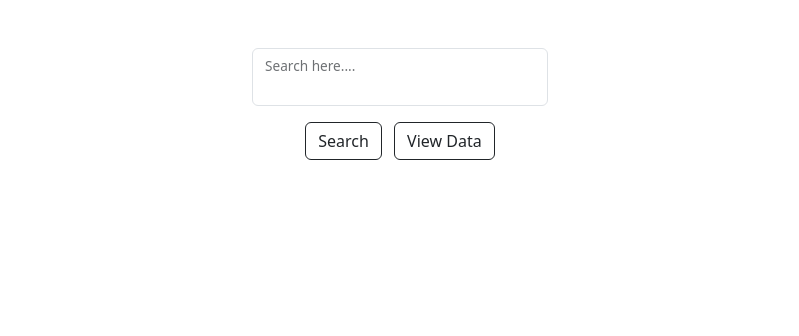
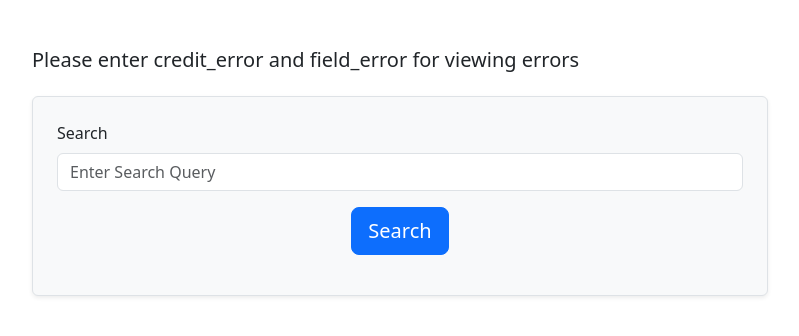
Before and after one commit to anupamkush9/Flipcart_scrapping_with_django, a Django app: page / in a window 1280 px wide. Shown: the top 336 px of the page, without its empty margins (240-1039 px from the left). Run offline with Django 4.2, Linux system fonts and the light colour scheme; the visitor is signed in with stand-in values (Sample User, id 1); parts of the project's set-up code (start-up, migrations or seed data) failed here and were passed over.

Commit message:
Dynamically-displaying-validation-error-message-on-ui-after-form-submission

```diff
--- a/data_store/urls.py
+++ b/data_store/urls.py
@@ -4,6 +4,7 @@ from . import views
 
 urlpatterns = [
     path("", views.search_key, name='search'),
+    path("post_search_query/", views.PostSearchQuery.as_view(), name='post-search-query'),
     path("show-data", views.show_data, name='show-data'),
     path("show-individual/<int:id>",views.show_individual,name='show-individual')
 ]
--- a/data_store/views.py
+++ b/data_store/views.py
@@ -2,6 +2,8 @@ from django.shortcuts import render,redirect
 from .scrapper_file import scrapper
 from .models import Datastore
 from django.contrib.auth.decorators import login_required
+from django.http import JsonResponse
+from django.views import View
 
 @login_required
 def search_key(request):
@@ -39,3 +41,15 @@ def show_individual(request, id):
         "data_store" : datastore.raw_data,
         "product_name" : datastore.search_query
     })
+
+
+class PostSearchQuery(View):
+    def post(self, request, *args, **kwargs):
+        search_query = request.POST.get('search_query')
+        errors_dict = {}
+        if search_query == "credit_error":
+            errors_dict["errors"] = ["Credit limit reached! please contact the support"]
+            return JsonResponse(errors_dict)
+        if  search_query == "field_error":
+            errors_dict.update(errors = [{"code": "search_query", "message" : "Please enter valid query"}])
+        return JsonResponse(errors_dict)
--- a/templates/base/base.html
+++ b/templates/base/base.html
@@ -4,28 +4,13 @@
     <meta charset="utf-8" />
     <meta name="viewport" content="width=device-width, initial-scale=1" />
     <title>Web Scrapper</title>
-        <link
-            href="https://cdn.jsdelivr.net/npm/bootstrap@5.3.0-alpha1/dist/css/bootstrap.min.css"
-            rel="stylesheet"
-            integrity="sha384-GLhlTQ8iRABdZLl6O3oVMWSktQOp6b7In1Zl3/Jr59b6EGGoI1aFkw7cmDA6j6gD"
-            crossorigin="anonymous"
-        />
-
-        {% block style %}
-
-        {% endblock style %}
-
-
+    <link href="https://cdn.jsdelivr.net/npm/bootstrap@5.3.0-alpha1/dist/css/bootstrap.min.css" rel="stylesheet" integrity="sha384-GLhlTQ8iRABdZLl6O3oVMWSktQOp6b7In1Zl3/Jr59b6EGGoI1aFkw7cmDA6j6gD" crossorigin="anonymous" />
+    <script src="https://ajax.googleapis.com/ajax/libs/jquery/3.7.1/jquery.min.js"></script>
+    {% block style %}{% endblock %}
 </head>
-
 <body>
-    {% block content%}
-
-    {% endblock  %}
-    <script
-            src="https://cdn.jsdelivr.net/npm/bootstrap@5.3.0-alpha1/dist/js/bootstrap.bundle.min.js"
-            integrity="sha384-w76AqPfDkMBDXo30jS1Sgez6pr3x5MlQ1ZAGC+nuZB+EYdgRZgiwxhTBTkF7CXvN"
-            crossorigin="anonymous"
-    />
+    {% block content %}{% endblock %}
+    {% block js %}{% endblock %}
+    <script src="https://cdn.jsdelivr.net/npm/bootstrap@5.3.0-alpha1/dist/js/bootstrap.bundle.min.js" integrity="sha384-w76AqPfDkMBDXo30jS1Sgez6pr3x5MlQ1ZAGC+nuZB+EYdgRZgiwxhTBTkF7CXvN" crossorigin="anonymous"></script>
 </body>
 </html>
--- a/templates/data_store/search.html
+++ b/templates/data_store/search.html
@@ -1,17 +1,141 @@
 {% extends 'base/base.html' %}
+{% load tz %}
+{% load static %}
+
+{% block title %}Search{% endblock %}
+{% block style %}
+<style>
+    #loader {
+        position: fixed;
+        left: 50%;
+        top: 50%;
+        transform: translate(-50%, -50%);
+        border: 16px solid #f3f3f3;
+        border-radius: 50%;
+        border-top: 16px solid #3498db;
+        width: 120px;
+        height: 120px;
+        animation: spin 2s linear infinite;
+        display: none;
+    }
+
+    @keyframes spin {
+        0% { transform: rotate(0deg); }
+        100% { transform: rotate(360deg); }
+    }
+
+    .custom_error_messages {
+        margin-top: 10px;
+    }
+
+    .is-invalid {
+        border-color: #dc3545;
+    }
+</style>
+{% endblock %}
+
 {% block content %}
-    <div class="container w-25 m-auto my-5">
-        <form method="post" action={% url 'search' %}>
-            {% csrf_token %}
-            <div class="form-floating mb-3">
-                <input type="text" class="form-control" id="search" name="search" required>
-                <label for="search">Search here....</label>
-            </div>
-            <div class='text-center'>
-                <button type="submit" class="btn btn-outline-dark text-center">Search</button>
-                <a href="{% url 'show-data' %}" class="btn btn-outline-dark ms-2">View Data</a>
-            </div>
-        </form>
+<div id="loader"></div>
+
+<div class="container mt-5">
+    <div class="row justify-content-center">
+        <div class="col-md-8">
+            <h5 class="mb-4">Please enter credit_error and field_error for viewing errors</h5>
+            <form id="searchform" class="border p-4 bg-light rounded shadow-sm">
+                {% csrf_token %}
+                <div class="modal-body">
+                    <div class="form-group mb-3">
+                        <label for="organization_name" class="form-label lblBusiness">Search</label>
+                        <input type="text" class="form-control" id="search_query" placeholder="Enter Search Query" name="search_query" required>
+                        <div id="permission_and_credit_message"></div>
+                    </div>
+                    <div class="form-group mb-3 text-center">
+                        <button type="submit" class="btn btn-primary btn-lg btn-block" id="submitBtn">Search</button>
+                    </div>
+                </div>
+            </form>
+        </div>
     </div>
+</div>
+{% endblock %}
 
-{% endblock content %}
+{% block js %}
+<script>
+document.addEventListener('DOMContentLoaded', function () {
+    document.getElementById('searchform').addEventListener('submit', function(e) {
+        e.preventDefault();
+
+        document.getElementById('loader').style.display = 'block';
+        document.getElementById('submitBtn').disabled = true;
+        document.getElementById('permission_and_credit_message').innerHTML = "";
+
+        let invalidElements = document.querySelectorAll('.is-invalid');
+        invalidElements.forEach(el => el.classList.remove('is-invalid'));
+
+        let customErrorMessages = document.querySelectorAll('.custom_error_messages');
+        customErrorMessages.forEach(el => el.remove());
+
+        var post_search_query_url = '/post_search_query/';
+        var myHeaders = new Headers();
+        myHeaders.append('X-CSRFToken', "{{ csrf_token }}");
+        var formdata = new FormData();
+
+        var fields = document.querySelectorAll('#searchform input');
+        for (var i = 0; i < fields.length; i++) {
+            var field = fields[i];
+            var fieldName = field.name;
+            var fieldValue = field.value;
+            if (fieldValue) {
+                formdata.append(fieldName, fieldValue);
+            }
+        }
+
+        fetch(post_search_query_url, {
+            method: 'POST',
+            headers: myHeaders,
+            body: formdata,
+            redirect: 'follow'
+        }).then(response => response.text())
+        .then(res => {
+                var result = JSON.parse(res)
+                if(typeof result !== "undefined"){
+                    if(typeof result.errors !== "undefined" && result.errors != null && result.errors.length > 0){
+                        document.getElementById('loader').style.display = 'none';
+                        if (typeof result.errors[0] == 'string') {
+                            document.getElementById('permission_and_credit_message').innerHTML = '<small class="custom_error_messages text-danger">'+result.errors[0]+'</small>';
+                        } else {
+                            result.errors.forEach(function(d) {
+                                if(d.code == "detail"){
+                                    document.getElementById('permission_and_credit_message').innerHTML = '<small class="custom_error_messages text-danger m-1" id="' + d.code + '_error">' + d.message + '</small>';
+                                } else {
+                                    var field = document.querySelector("[name='" + d.code + "']");
+                                    if (field !== undefined) {
+                                        field.classList.add("is-invalid");
+                                        var errorElement = document.createElement('small');
+                                        errorElement.className = 'custom_error_messages text-danger d-block';
+                                        errorElement.id = d.code + '_error';
+                                        errorElement.innerText = d.message;
+                                        field.insertAdjacentElement('afterend', errorElement);
+                                    }
+                                }
+                            });
+                        }
+                        document.getElementById('submitBtn').disabled = false;
+                    } else if(result.success){
+                        document.getElementById('loader').style.display = 'none';
+                        const taxexempt_form = document.getElementById('searchform');
+                        taxexempt_form.reset();
+                        document.location.reload();
+                    }
+                }
+            })
+        .catch(error => {
+            document.getElementById('loader').style.display = 'none';
+            console.log('error while calling post_search_query_url', error);
+            document.getElementById('commonError').innerHTML = "Something went wrong while processing your request. Please refresh the page and retry. <br> If the issue still persists, please contact Compliancely Support.";
+            return;
+        });
+    });
+});
+</script>
+{% endblock %}
```
Lines whose indentation alone changed are shown as unchanged.
